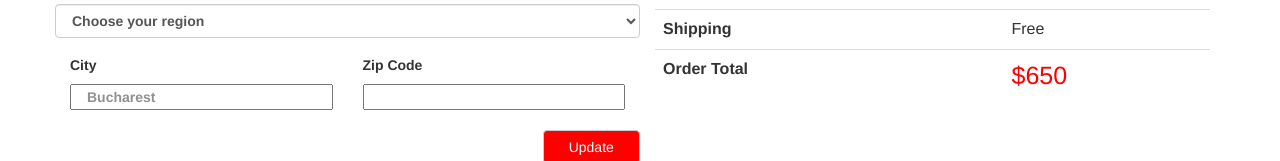
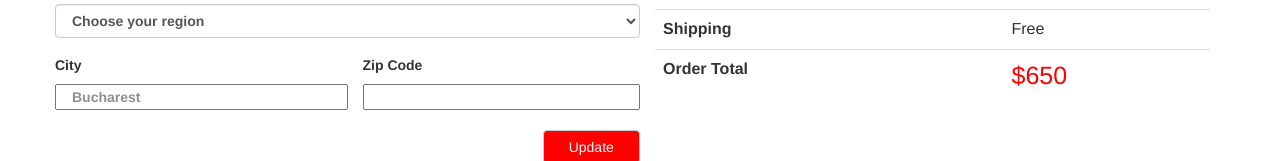
Before and after one commit to Alex-Tirsi/Alex-T, a plain HTML site: page app/cart/cart.html in a window 1280 px wide. Shown: the part 571-732 px from the top of the page. Drawn offline with Linux system fonts and the light colour scheme.

Commit message:
Final cart

```diff
--- a/app/cart/cart.css
+++ b/app/cart/cart.css
@@ -25,3 +25,11 @@ button .dropdown-menu{
 .update {
   margin-top:20px;
 }
+
+.rightme {
+  padding: 0px;
+}
+
+.rightme2 {
+  padding-right: 0px;
+}
--- a/app/cart/cart.html
+++ b/app/cart/cart.html
@@ -118,12 +118,12 @@
                         </select>
                     </div>
                     <div class="row">
-                    <div class="container  col-sm-6">
+                    <div class="container rightme col-sm-6">
 
                         <h5><b>City</h5>
                         <input class="col-sm-12" type="text" name="City" placeholder="Bucharest">
                   </div>
-                  <div class="container col-sm-6 ">
+                  <div class="container rightme2 cuz col-sm-6 ">
                       <h5><b>Zip Code</h5>
                         <input class="col-sm-12 " type="text " name="City " value=" ">
                   </div>
```
